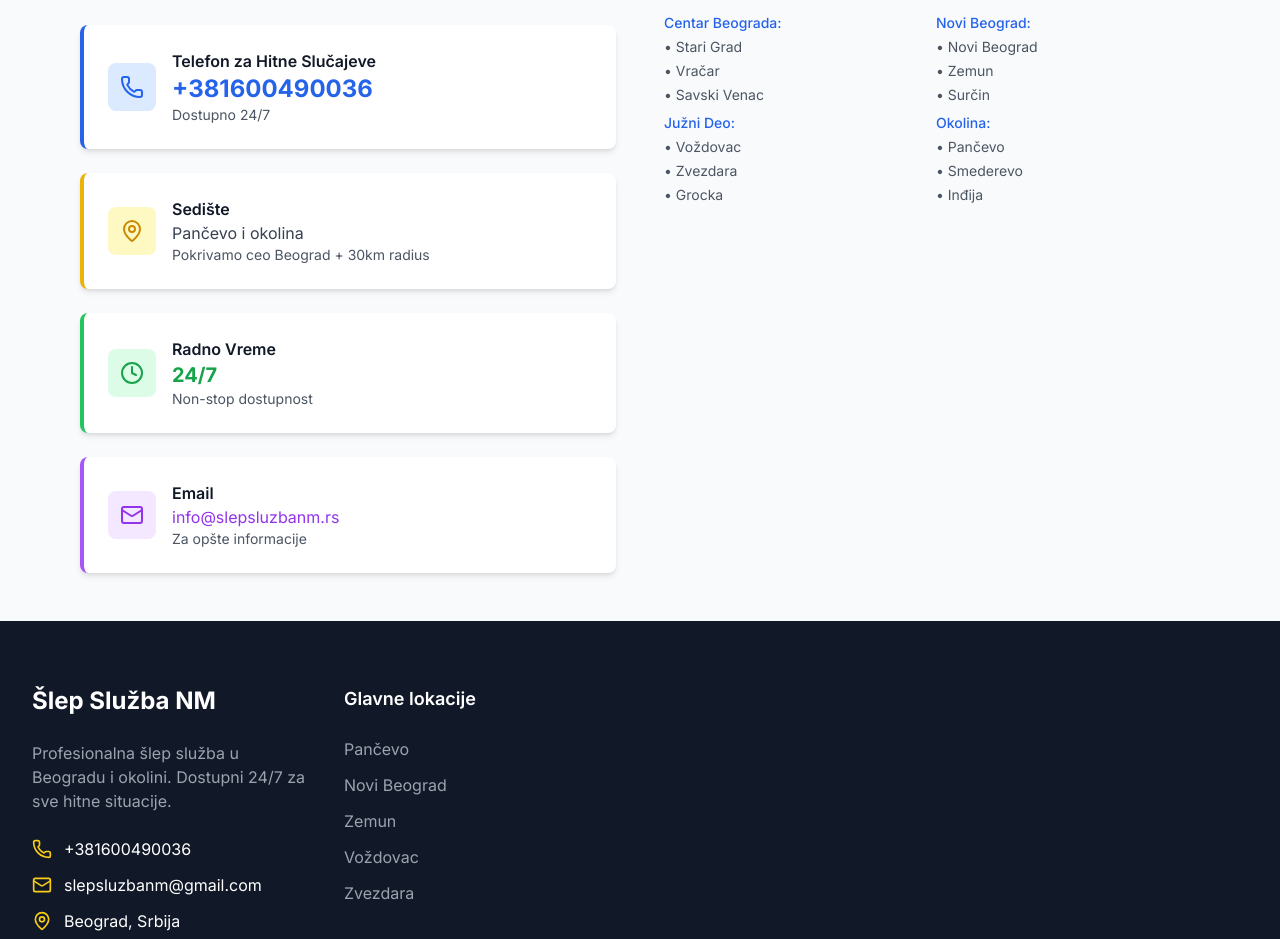
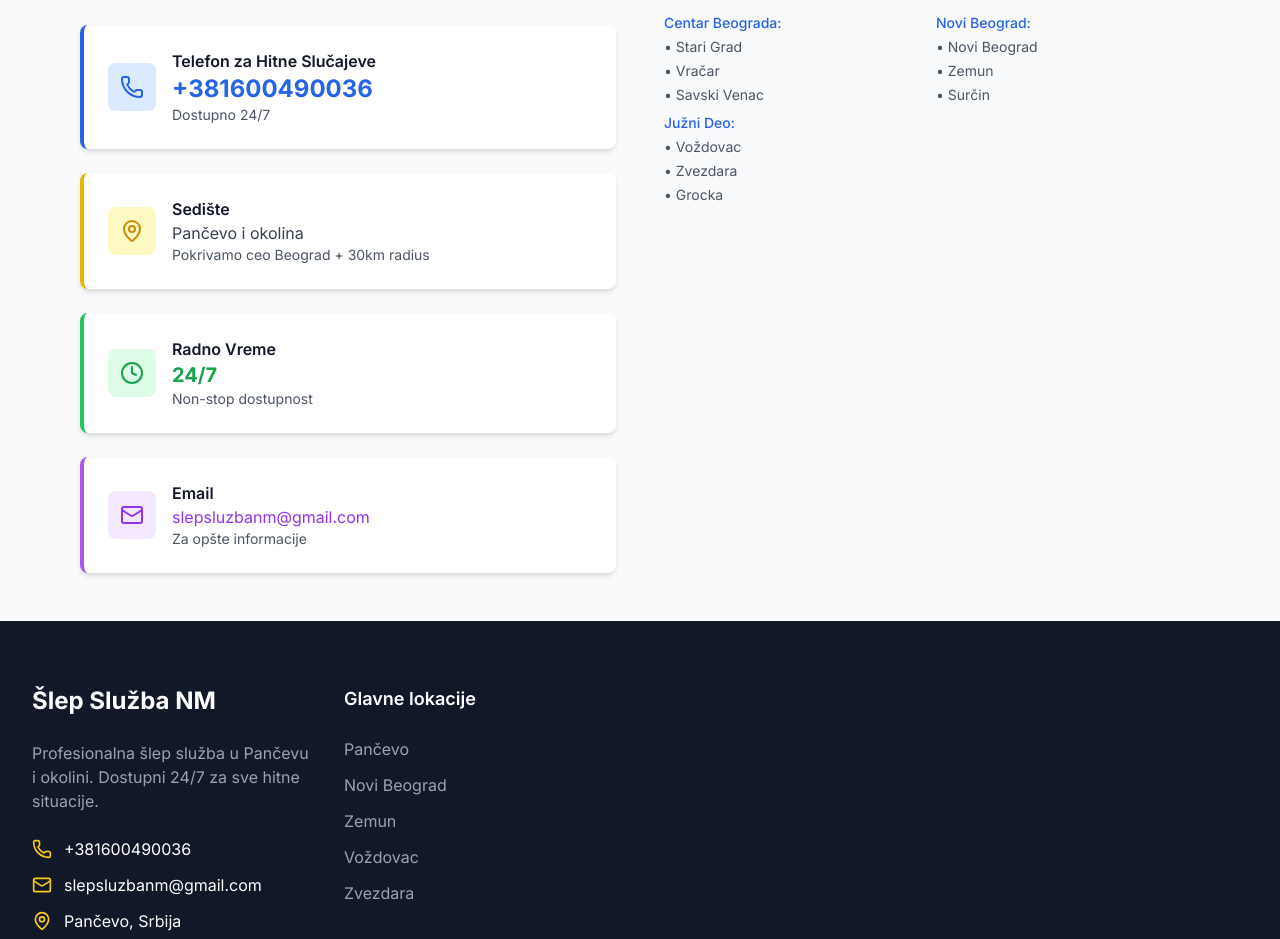
Before and after one commit to MihajloZivkovic1/slep-sluzba-nm, a Next.js app: page /kontakt in a window 1280 px wide. Shown: the part 513-1452 px from the top of the page. Built offline with nearby package versions, Linux system fonts and the light colour scheme.

Commit message:
locations

```diff
--- a/src/app/kontakt/page.tsx
+++ b/src/app/kontakt/page.tsx
@@ -44,7 +44,7 @@ export default function ContactPage() {
           </p>
 
           {/* Primary Contact Methods */}
-          <div className="grid md:grid-cols-2 gap-4 max-w-2xl mx-auto mb-8">
+          <div className="grid md:grid-cols-1 gap-4 max-w-2xl mx-auto mb-8">
             <a
               href="tel:+381600490036"
               className="bg-yellow-500 text-black py-4 px-6 rounded-lg font-bold text-lg hover:bg-yellow-400 transition-colors flex items-center justify-center gap-2"
@@ -144,10 +144,10 @@ export default function ContactPage() {
                     <div>
                       <h3 className="font-semibold text-gray-900">Email</h3>
                       <a
-                        href="mailto:info@slepsluzbanm.rs"
+                        href="mailto: slepsluzbanm@gmail.com"
                         className="text-purple-600 hover:text-purple-800"
                       >
-                        info@slepsluzbanm.rs
+                        slepsluzbanm@gmail.com
                       </a>
                       <p className="text-sm text-gray-600">Za opšte informacije</p>
                     </div>
@@ -223,26 +223,7 @@ export default function ContactPage() {
                   </li>
                 </ul>
               </div>
-              <div className="space-y-1">
-                <p className="font-medium text-blue-600">Okolina:</p>
-                <ul className="text-gray-600 space-y-1">
-                  <li>
-                    <Link href="/slep-sluzba/pancevo" className="hover:text-blue-600 hover:underline">
-                      • Pančevo
-                    </Link>
-                  </li>
-                  <li>
-                    <Link href="/slep-sluzba/smederevo" className="hover:text-blue-600 hover:underline">
-                      • Smederevo
-                    </Link>
-                  </li>
-                  <li>
-                    <Link href="/slep-sluzba/indjija" className="hover:text-blue-600 hover:underline">
-                      • Inđija
-                    </Link>
-                  </li>
-                </ul>
-              </div>
+
             </div>
           </div>
 
--- a/src/app/o-nama/page.tsx
+++ b/src/app/o-nama/page.tsx
@@ -52,11 +52,11 @@ export default function AboutPage() {
           <div className="flex items-center justify-center gap-8 text-sm md:text-base">
             <div className="flex items-center gap-2">
               <CheckCircle className="w-5 h-5 text-green-400" />
-              <span>15+ godina iskustva</span>
+              <span>7+ godina iskustva</span>
             </div>
             <div className="flex items-center gap-2">
               <Star className="w-5 h-5 text-yellow-400" />
-              <span>12.700+ vozila</span>
+              <span>1170+ vozila</span>
             </div>
             <div className="flex items-center gap-2">
               <Shield className="w-5 h-5 text-blue-300" />
@@ -76,10 +76,10 @@ export default function AboutPage() {
                 Šlep Služba NM osnovana je 2009. godine sa jasnim ciljem - pružanje brze, pouzdane i profesionalne pomoći vozačima u nevolji. Počeli smo kao mala porodična firma sa jednim šlep vozilom i velikim srcem za pomaganje ljudima.
               </p>
               <p>
-                Danas smo prepoznatljiva šlep služba u Beogradu i okolini, sa moderne flotom vozila i timom od preko 10 iskusnih vozača i tehničara. Naše sedište u Pančevu omogućava nam brzu pokrivenost celokupne beogradske aglomeracije.
+                Danas smo prepoznatljiva šlep služba u Pančevu i okolini, sa moderne flotom vozila i timom od preko 10 iskusnih vozača i tehničara. Naše sedište u Pančevu omogućava nam brzu pokrivenost celokupne beogradske aglomeracije.
               </p>
               <p>
-                Gennem godine rada, uspešno smo prevezli preko <span className="font-bold text-blue-600">12.700 vozila</span> i pomogli hiljadama vozača u hitnim situacijama. Naša reputacija građena je na poverenju, brzini i profesionalnosti.
+                Za preko 7 godina rada, uspešno smo prevezli preko <span className="font-bold text-blue-600">1170 vozila</span> i pomogli hiljadama vozača u hitnim situacijama. Naša reputacija građena je na poverenju, brzini i profesionalnosti.
               </p>
             </div>
           </div>
@@ -116,7 +116,7 @@ export default function AboutPage() {
                 <li>Novi Beograd</li>
                 <li>Zemun</li>
                 <li>Surčin</li>
-                <li>Cukarica</li>
+                <li>Čukarica</li>
               </ul>
             </div>
             <div>
@@ -124,8 +124,6 @@ export default function AboutPage() {
               <ul className="text-gray-700 space-y-1 text-sm">
                 <li>Voždovac</li>
                 <li>Zvezdara</li>
-                <li>Pančevo</li>
-                <li>Smederevo</li>
               </ul>
             </div>
           </div>
@@ -141,11 +139,11 @@ export default function AboutPage() {
             Naš tim čine iskusni profesionalci sa dugogodišnjim iskustvom u oblasti šlepovanja i pomoći na putu. Svaki član našeg tima prošao je specijalnu obuku i poseduje sve potrebne licence.
           </p>
           <p className="text-gray-700 mb-6">
-            Ponosan sam na naš tim koji radi sa puno posvećenosti i razumevanja za situacije u kojima se naši klijenti nalaze. Kada vas pozovete, možete biti sigurni da dolazimo sa jednim ciljem - da brzo i bezbedno rešimo vaš problem.
+            Ponosan sam na naš tim koji radi sa puno posvećenosti i razumevanja za situacije u kojima se naši klijenti nalaze. Kada nas pozovete, možete biti sigurni da dolazimo sa jednim ciljem - da brzo i bezbedno rešimo vaš problem.
           </p>
           <div className="bg-blue-50 p-4 rounded-lg">
             <p className="text-blue-800 font-medium">
-              &quot;Naša misija je da budemo tu kada nas najpotrebniji - u hitnim situacijama kada vam je potrebna brza i pouzdana pomoć. &quot;
+              &quot;Naša misija je da budemo tu kada smo najpotrebniji - u hitnim situacijama kada vam je potrebna brza i pouzdana pomoć. &quot;
             </p>
             <p className="text-blue-600 text-sm mt-2">- Nikola, Vlasnik Šlep Službe NM</p>
           </div>
--- a/src/components/Footer.tsx
+++ b/src/components/Footer.tsx
@@ -10,7 +10,7 @@ export default function Footer() {
           <div>
             <h3 className="text-2xl font-bold mb-6">Šlep Služba NM</h3>
             <p className="text-gray-400 mb-6">
-              Profesionalna šlep služba u Beogradu i okolini. Dostupni 24/7 za sve hitne situacije.
+              Profesionalna šlep služba u Pančevu i okolini. Dostupni 24/7 za sve hitne situacije.
             </p>
             <div className="space-y-3">
               <div className="flex items-center">
@@ -21,13 +21,13 @@ export default function Footer() {
               </div>
               <div className="flex items-center">
                 <Mail className="w-5 h-5 mr-3 text-accent-400" />
-                <Link href="mailto:info@slepsluzbanm.rs" className="hover:text-accent-400 transition-colors">
+                <Link href="mailto:slepsluzbanm@gmail.com" className="hover:text-accent-400 transition-colors">
                   slepsluzbanm@gmail.com
                 </Link>
               </div>
               <div className="flex items-center">
                 <MapPin className="w-5 h-5 mr-3 text-accent-400" />
-                <span>Beograd, Srbija</span>
+                <span>Pančevo, Srbija</span>
               </div>
               <div className="flex items-center">
                 <Clock className="w-5 h-5 mr-3 text-accent-400" />
@@ -40,7 +40,7 @@ export default function Footer() {
               <h4 className="text-sm font-semibold mb-3 text-gray-300">Pratite nas</h4>
               <div className="flex space-x-4">
                 <Link
-                  href="https://facebook.com/slepsluzbanm"
+                  href="https://www.facebook.com/nm.slep.sluzba"
                   target="_blank"
                   rel="noopener noreferrer"
                   className="w-10 h-10 bg-gray-800 rounded-full flex items-center justify-center hover:bg-accent-400 transition-colors group"
@@ -48,7 +48,7 @@ export default function Footer() {
                   <Facebook className="w-5 h-5 text-gray-400 group-hover:text-white transition-colors" />
                 </Link>
                 <Link
-                  href="https://instagram.com/slepsluzbanm"
+                  href="https://www.instagram.com/nm_slepsluzba?utm_source=ig_web_button_share_sheet&igsh=ZDNlZDc0MzIxNw=="
                   target="_blank"
                   rel="noopener noreferrer"
                   className="w-10 h-10 bg-gray-800 rounded-full flex items-center justify-center hover:bg-accent-400 transition-colors group"
@@ -94,14 +94,14 @@ export default function Footer() {
               </Link>
             </div>
 
-            <div className="flex space-x-6">
+            {/* <div className="flex space-x-6">
               <Link href="/privacy" className="text-gray-400 hover:text-white text-sm transition-colors">
                 Privatnost
               </Link>
               <Link href="/terms" className="text-gray-400 hover:text-white text-sm transition-colors">
                 Uslovi korišćenja
               </Link>
-            </div>
+            </div> */}
           </div>
         </div>
       </div>
--- a/src/components/Location.tsx
+++ b/src/components/Location.tsx
@@ -40,15 +40,6 @@ export default function Locations() {
             </Link>
           ))}
         </div>
-
-        <div className="text-center mt-12">
-          <Link
-            href="/lokacije"
-            className="btn-primary inline-block"
-          >
-            Pogledajte sve lokacije
-          </Link>
-        </div>
       </div>
     </section>
   )
```
Also changed, not shown: src/data/municipalities.ts (+31 -31 lines).
